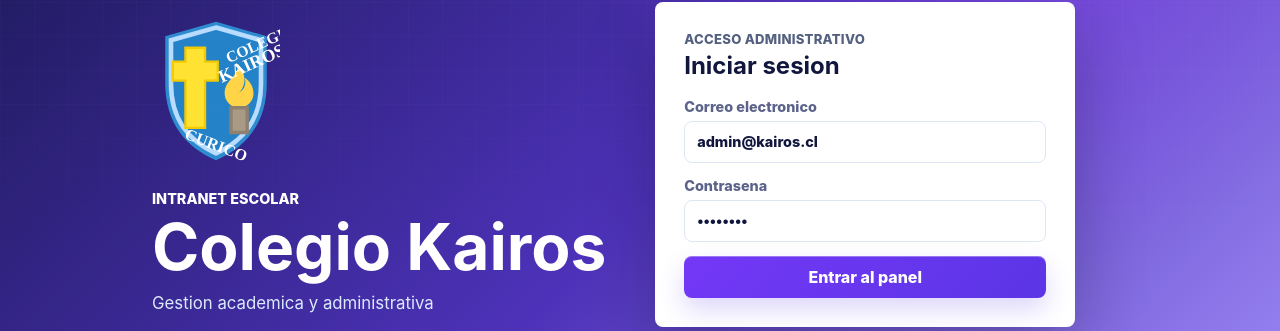
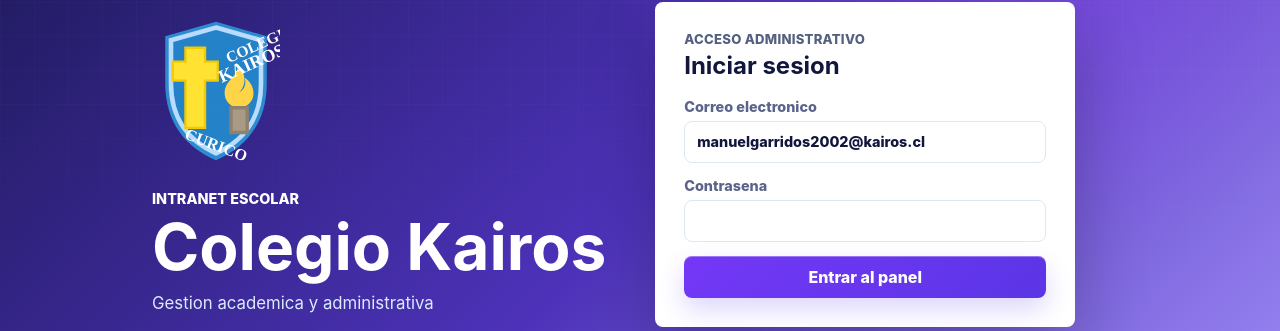
Before and after one commit to Riouku/Kairos, a Python web app: template frontend/templates/login.html in a window 1280 px wide. Shown: the part 236-567 px from the top of the page. Run offline with Jinja, Linux system fonts and the light colour scheme; the template is opened without the code that fills it, so the values that code supplies are empty.

Commit message:
Add fixed login credentials

```diff
--- a/frontend/static/js/main.js
+++ b/frontend/static/js/main.js
@@ -1,6 +1,8 @@
 const isLocalHost = ["localhost", "127.0.0.1"].includes(window.location.hostname);
 const API_BASE_URL = window.KAIROS_API_BASE_URL || (isLocalHost ? "http://localhost:8000/api" : "/api");
 const HEALTH_URL = window.KAIROS_HEALTH_URL || (isLocalHost ? "http://localhost:8000/health/db" : "/api/health/db");
+const LOGIN_EMAIL = "manuelgarridos2002@kairos.cl";
+const LOGIN_PASSWORD = "Manueleito2800";
 
 const state = {
   cursos: [],
@@ -247,7 +249,15 @@ function renderMonthlyChart(items = []) {
 function bindLogin() {
   qs("#login-form")?.addEventListener("submit", (event) => {
     event.preventDefault();
-    sessionStorage.setItem("kairos-user", qs("#login-email").value.trim() || "admin@kairos.cl");
+    const email = qs("#login-email").value.trim().toLowerCase();
+    const password = qs("#login-password").value;
+    if (email !== LOGIN_EMAIL || password !== LOGIN_PASSWORD) {
+      sessionStorage.removeItem("kairos-user");
+      showMessage("#login-message", "Correo o contraseña incorrecta.", true);
+      return;
+    }
+
+    sessionStorage.setItem("kairos-user", email);
     showMessage("#login-message", "Acceso correcto. Redirigiendo al panel...");
     window.setTimeout(() => {
       window.location.href = "index.html";
--- a/frontend/templates/login.html
+++ b/frontend/templates/login.html
@@ -22,8 +22,8 @@
           <h2>Iniciar sesion</h2>
         </div>
         <form id="login-form" class="form-grid single">
-          <label>Correo electronico<input id="login-email" type="email" value="admin@kairos.cl" required></label>
-          <label>Contrasena<input id="login-password" type="password" value="admin123" required></label>
+          <label>Correo electronico<input id="login-email" type="email" value="manuelgarridos2002@kairos.cl" autocomplete="username" required></label>
+          <label>Contrasena<input id="login-password" type="password" value="" autocomplete="current-password" required></label>
           <button class="button button-blue" type="submit">Entrar al panel</button>
         </form>
         <p id="login-message" class="message hidden"></p>
```
